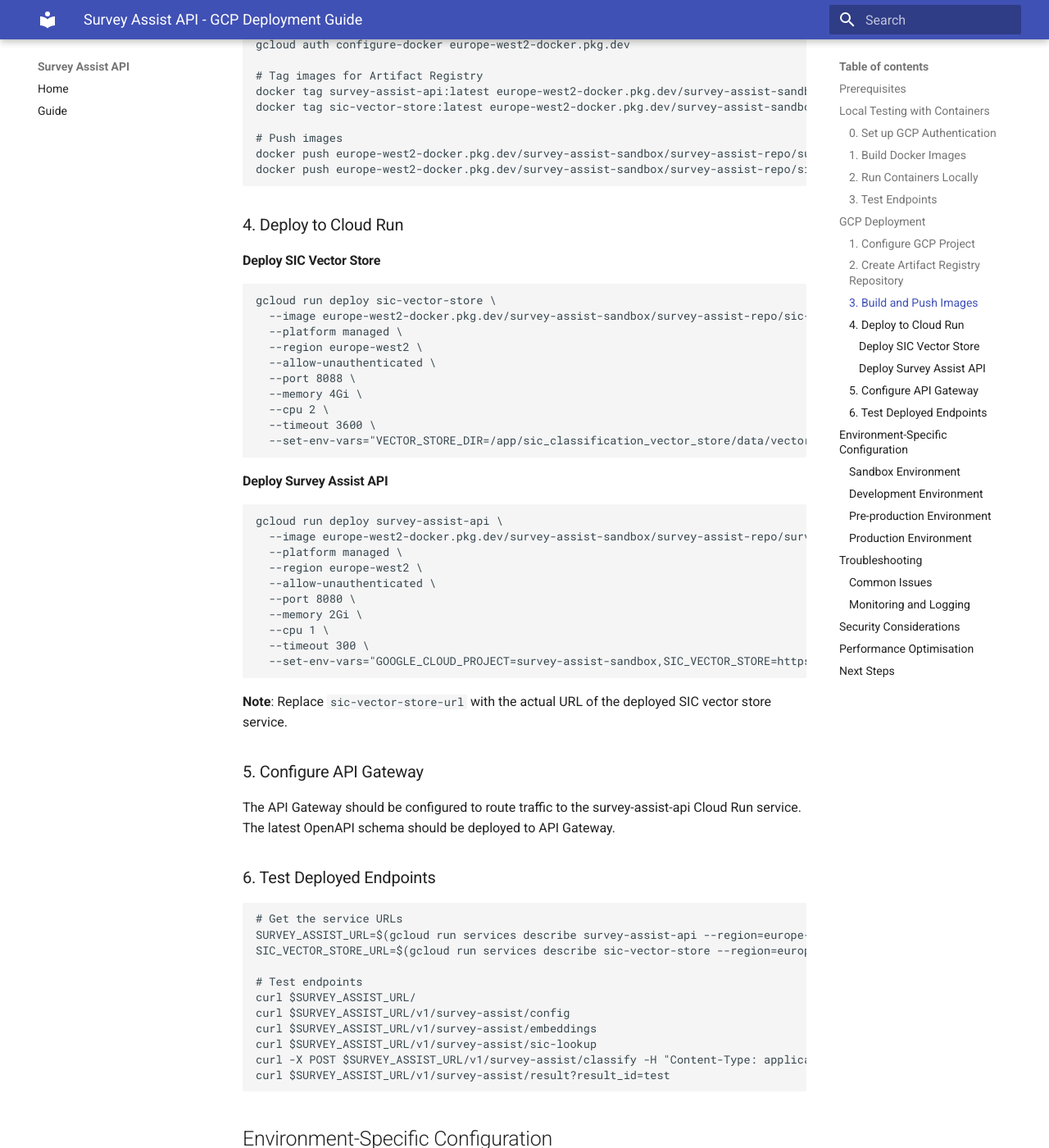
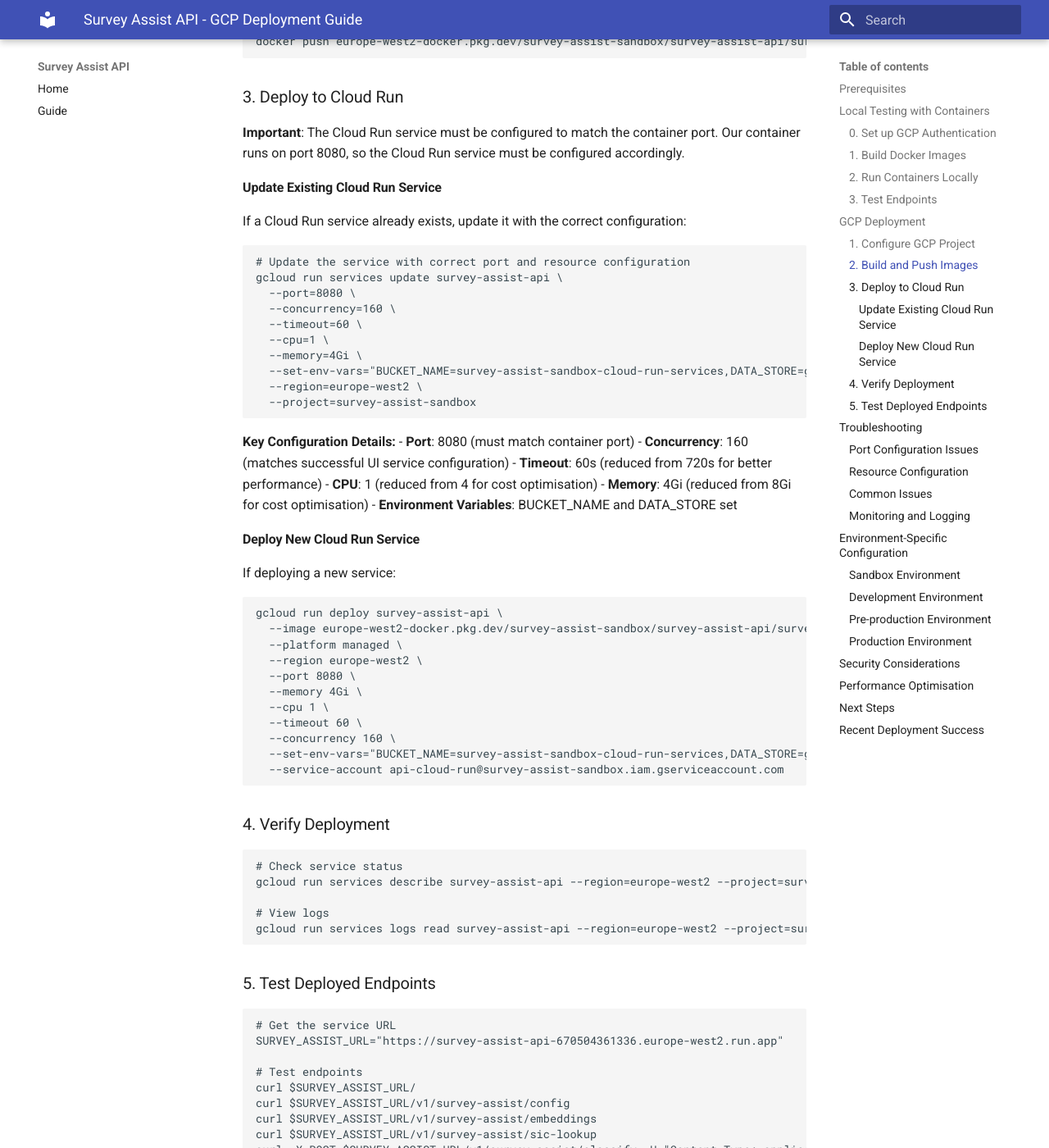
Before and after one commit to ONSdigital/survey-assist-api, an MkDocs documentation site: the page built from docs/gcp-deployment.md, in a window 1280 px wide and 1400 px high, scrolled down 2537 px. Shown: the whole window at 82% size. Built offline with MkDocs 1.6.1 and Material for MkDocs 9.7.7, drawn with Linux system fonts in a browser that asks for light colours; some of the changed text lies outside the part shown.

Commit message:
update gcp deployment doc

````diff
--- a/docs/gcp-deployment.md
+++ b/docs/gcp-deployment.md
@@ -99,75 +99,85 @@
 gcloud services enable cloudbuild.googleapis.com
 ```
 
-### 2. Create Artifact Registry Repository
-
-```bash
-# Create repository for Docker images
-gcloud artifacts repositories create survey-assist-repo \
-  --repository-format=docker \
-  --location=europe-west2 \
-  --description="Survey Assist API Docker images"
-```
-
-### 3. Build and Push Images
+### 2. Build and Push Images
 
 ```bash
 # Configure Docker to use gcloud as credential helper
 gcloud auth configure-docker europe-west2-docker.pkg.dev
 
-# Tag images for Artifact Registry
-docker tag survey-assist-api:latest europe-west2-docker.pkg.dev/survey-assist-sandbox/survey-assist-repo/survey-assist-api:latest
-docker tag sic-vector-store:latest europe-west2-docker.pkg.dev/survey-assist-sandbox/survey-assist-repo/sic-vector-store:latest
+# Build the survey-assist-api image
+cd /path/to/survey-assist-api
+docker build -t survey-assist-api:latest .
 
-# Push images
-docker push europe-west2-docker.pkg.dev/survey-assist-sandbox/survey-assist-repo/survey-assist-api:latest
-docker push europe-west2-docker.pkg.dev/survey-assist-sandbox/survey-assist-repo/sic-vector-store:latest
+# Tag image for Artifact Registry
+docker tag survey-assist-api:latest europe-west2-docker.pkg.dev/survey-assist-sandbox/survey-assist-api/survey-assist-api:latest
+
+# Push image to Artifact Registry
+docker push europe-west2-docker.pkg.dev/survey-assist-sandbox/survey-assist-api/survey-assist-api:latest
 ```
 
-### 4. Deploy to Cloud Run
+### 3. Deploy to Cloud Run
 
-#### Deploy SIC Vector Store
+**Important**: The Cloud Run service must be configured to match the container port. Our container runs on port 8080, so the Cloud Run service must be configured accordingly.
+
+#### Update Existing Cloud Run Service
+
+If a Cloud Run service already exists, update it with the correct configuration:
 
 ```bash
-gcloud run deploy sic-vector-store \
-  --image europe-west2-docker.pkg.dev/survey-assist-sandbox/survey-assist-repo/sic-vector-store:latest \
-  --platform managed \
-  --region europe-west2 \
-  --allow-unauthenticated \
-  --port 8088 \
-  --memory 4Gi \
-  --cpu 2 \
-  --timeout 3600 \
-  --set-env-vars="VECTOR_STORE_DIR=/app/sic_classification_vector_store/data/vector_store"
+# Update the service with correct port and resource configuration
+gcloud run services update survey-assist-api \
+  --port=8080 \
+  --concurrency=160 \
+  --timeout=60 \
+  --cpu=1 \
+  --memory=4Gi \
+  --set-env-vars="BUCKET_NAME=survey-assist-sandbox-cloud-run-services,DATA_STORE=gcp" \
+  --region=europe-west2 \
+  --project=survey-assist-sandbox
 ```
 
-#### Deploy Survey Assist API
+**Key Configuration Details:**
+- **Port**: 8080 (must match container port)
+- **Concurrency**: 160 (matches successful UI service configuration)
+- **Timeout**: 60s (reduced from 720s for better performance)
+- **CPU**: 1 (reduced from 4 for cost optimisation)
+- **Memory**: 4Gi (reduced from 8Gi for cost optimisation)
+- **Environment Variables**: BUCKET_NAME and DATA_STORE set
+
+#### Deploy New Cloud Run Service
+
+If deploying a new service:
 
 ```bash
 gcloud run deploy survey-assist-api \
-  --image europe-west2-docker.pkg.dev/survey-assist-sandbox/survey-assist-repo/survey-assist-api:latest \
+  --image europe-west2-docker.pkg.dev/survey-assist-sandbox/survey-assist-api/survey-assist-api:latest \
   --platform managed \
   --region europe-west2 \
-  --allow-unauthenticated \
   --port 8080 \
-  --memory 2Gi \
+  --memory 4Gi \
   --cpu 1 \
-  --timeout 300 \
-  --set-env-vars="GOOGLE_CLOUD_PROJECT=survey-assist-sandbox,SIC_VECTOR_STORE=https://sic-vector-store-url"
+  --timeout 60 \
+  --concurrency 160 \
+  --set-env-vars="BUCKET_NAME=survey-assist-sandbox-cloud-run-services,DATA_STORE=gcp" \
+  --service-account api-cloud-run@survey-assist-sandbox.iam.gserviceaccount.com
 ```
 
-**Note**: Replace `sic-vector-store-url` with the actual URL of the deployed SIC vector store service.
-
-### 5. Configure API Gateway
-
-The API Gateway should be configured to route traffic to the survey-assist-api Cloud Run service. The latest OpenAPI schema should be deployed to API Gateway.
-
-### 6. Test Deployed Endpoints
+### 4. Verify Deployment
 
 ```bash
-# Get the service URLs
-SURVEY_ASSIST_URL=$(gcloud run services describe survey-assist-api --region=europe-west2 --format="value(status.url)")
-SIC_VECTOR_STORE_URL=$(gcloud run services describe sic-vector-store --region=europe-west2 --format="value(status.url)")
+# Check service status
+gcloud run services describe survey-assist-api --region=europe-west2 --project=survey-assist-sandbox
+
+# View logs
+gcloud run services logs read survey-assist-api --region=europe-west2 --project=survey-assist-sandbox --limit=50
+```
+
+### 5. Test Deployed Endpoints
+
+```bash
+# Get the service URL
+SURVEY_ASSIST_URL="https://survey-assist-api-670504361336.europe-west2.run.app"
 
 # Test endpoints
 curl $SURVEY_ASSIST_URL/
@@ -178,31 +188,39 @@
 curl $SURVEY_ASSIST_URL/v1/survey-assist/result?result_id=test
 ```
 
-## Environment-Specific Configuration
-
-### Sandbox Environment
-- Project: `survey-assist-sandbox`
-- Region: `europe-west2`
-- Service URLs: Available via Cloud Run console
-
-### Development Environment
-- Project: `ons-survey-assist-dev`
-- Region: `europe-west2`
-- Service URLs: Available via Cloud Run console
-
-### Pre-production Environment
-- Project: `ons-survey-assist-preprod`
-- Region: `europe-west2`
-- Service URLs: Available via Cloud Run console
-
-### Production Environment
-- Project: `ons-survey-assist-prod`
-- Region: `europe-west2`
-- Service URLs: Available via Cloud Run console
-
 ## Troubleshooting
 
+### Port Configuration Issues
 
+**Problem**: Container fails to become healthy with "Startup probes timed out" error.
+
+**Root Cause**: Mismatch between container port and Cloud Run service port configuration.
+
+**Solution**: Ensure Cloud Run service is configured to use port 8080 (matching the container):
+
+```bash
+# Check current port configuration
+gcloud run services describe survey-assist-api --region=europe-west2 --project=survey-assist-sandbox --format="value(spec.template.spec.containers[0].ports[0].containerPort)"
+
+# Update port if needed
+gcloud run services update survey-assist-api --port=8080 --region=europe-west2 --project=survey-assist-sandbox
+```
+
+### Resource Configuration
+
+**Problem**: Service uses excessive resources (8Gi memory, 4 CPU).
+
+**Solution**: Use optimised configuration matching successful UI service:
+
+```bash
+gcloud run services update survey-assist-api \
+  --cpu=1 \
+  --memory=4Gi \
+  --concurrency=160 \
+  --timeout=60 \
+  --region=europe-west2 \
+  --project=survey-assist-sandbox
+```
 
 ### Common Issues
 
@@ -232,6 +250,29 @@
 gcloud logging read "resource.type=cloud_run_revision AND resource.labels.service_name=sic-vector-store" --limit=50
 ```
 
+## Environment-Specific Configuration
+
+### Sandbox Environment
+- Project: `survey-assist-sandbox`
+- Region: `europe-west2`
+- Service URL: `https://survey-assist-api-670504361336.europe-west2.run.app`
+- Artifact Registry: `europe-west2-docker.pkg.dev/survey-assist-sandbox/survey-assist-api/`
+
+### Development Environment
+- Project: `ons-survey-assist-dev`
+- Region: `europe-west2`
+- Service URLs: Available via Cloud Run console
+
+### Pre-production Environment
+- Project: `ons-survey-assist-preprod`
+- Region: `europe-west2`
+- Service URLs: Available via Cloud Run console
+
+### Production Environment
+- Project: `ons-survey-assist-prod`
+- Region: `europe-west2`
+- Service URLs: Available via Cloud Run console
+
 ## Security Considerations
 
 - Both containers run as non-root user (appuser)
@@ -241,15 +282,27 @@
 
 ## Performance Optimisation
 
-- SIC vector store uses 4GB memory and 2 CPU cores for optimal performance
-- Survey Assist API uses 2GB memory and 1 CPU core
+- Survey Assist API uses 4GB memory and 1 CPU core (optimised from 8GB/4CPU)
+- Concurrency set to 160 for better throughput
+- Timeout reduced to 60s for faster response times
 - Consider implementing caching for frequently accessed data
 - Monitor and adjust resource allocation based on usage patterns
 
 ## Next Steps
 
-1. Set up CI/CD pipeline using Cloud Build
-2. Implement automated testing in the deployment pipeline
-3. Configure monitoring and alerting
-4. Set up backup and disaster recovery procedures
-5. Document API usage and integration guidelines
+1. **Update API Gateway schema** with latest OpenAPI specification
+2. **Test all endpoints** in the deployed environment
+3. **Set up CI/CD pipeline** using Cloud Build
+4. **Implement automated testing** in the deployment pipeline
+5. **Configure monitoring and alerting**
+6. **Set up backup and disaster recovery procedures**
+7. **Document API usage and integration guidelines**
+
+## Recent Deployment Success
+
+**Date**: 2025-08-06
+**Service**: survey-assist-api
+**Revision**: survey-assist-api-00012-rct
+**Status**: ✅ Successfully deployed and serving traffic
+**URL**: https://survey-assist-api-670504361336.europe-west2.run.app
+**Configuration**: Port 8080, 4Gi memory, 1 CPU, 160 concurrency, 60s timeout
````
